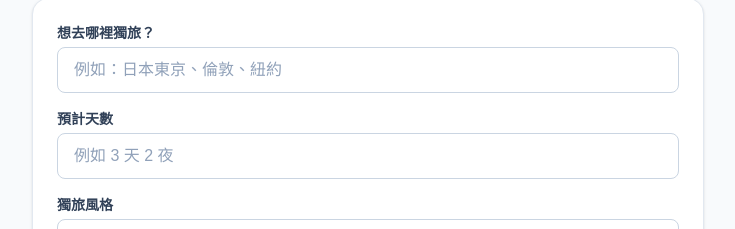
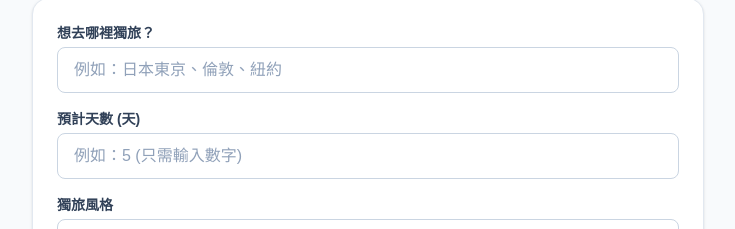
Before and after one commit to PerryChen-creator/allonetrip-ai, a Next.js app: page / in a window 1280 px wide. Shown: the part 150-379 px from the top of the page, without its empty margins (272-1007 px from the left). Built offline with nearby package versions, Linux system fonts and the light colour scheme.

Commit message:
restrict days input to numbers only

```diff
--- a/app/page.tsx
+++ b/app/page.tsx
@@ -84,7 +84,12 @@ export default function Home() {
       const res = await fetch('/api/plan', {
         method: 'POST',
         headers: { 'Content-Type': 'application/json' },
-        body: JSON.stringify({ destination, days, style, inspiration }),
+        body: JSON.stringify({
+          destination,
+          days: `${days} 天`,
+          style,
+          inspiration
+        }),
         signal: controller.signal,
       });
 
@@ -135,7 +140,7 @@ export default function Home() {
         headers: { 'Content-Type': 'application/json' },
         body: JSON.stringify({
           destination,
-          days,
+          days: `${days} 天`,
           style,
           inspiration,
           messages: updatedMessages,
@@ -190,7 +195,7 @@ export default function Home() {
         method: 'POST',
         headers: { 'Content-Type': 'application/json' },
         body: JSON.stringify({
-          destination, days, style, inspiration, messages: updatedMessages,
+          destination, days: `${days} 天`, style, inspiration, messages: updatedMessages,
         }),
         signal: controller.signal,
       });
@@ -238,9 +243,19 @@ export default function Home() {
               <input type="text" value={destination} onChange={(e) => setDestination(e.target.value)} className="w-full px-4 py-2.5 bg-white border border-slate-300 rounded-lg text-slate-900 placeholder:text-slate-400 focus:outline-none focus:ring-2 focus:ring-black" placeholder="例如：日本東京、倫敦、紐約" required />
             </div>
 
+            {/* 預計天數（限制純數字輸入） */}
             <div>
-              <label className="block text-sm font-semibold text-slate-700 mb-1">預計天數</label>
-              <input type="text" value={days} onChange={(e) => setDays(e.target.value)} className="w-full px-4 py-2.5 bg-white border border-slate-300 rounded-lg text-slate-900 placeholder:text-slate-400 focus:outline-none focus:ring-2 focus:ring-black" placeholder="例如 3 天 2 夜" required />
+              <label className="block text-sm font-semibold text-slate-700 mb-1">預計天數 (天)</label>
+              <input
+                type="number"
+                min="1"
+                max="99"
+                value={days}
+                onChange={(e) => setDays(e.target.value.replace(/[^0-9]/g, ''))}
+                className="w-full px-4 py-2.5 bg-white border border-slate-300 rounded-lg text-slate-900 placeholder:text-slate-400 focus:outline-none focus:ring-2 focus:ring-black"
+                placeholder="例如：5 (只需輸入數字)"
+                required
+              />
             </div>
 
             <div>
@@ -305,7 +320,6 @@ export default function Home() {
 
                           {/* 用戶訊息 Icon 操作按鈕區 */}
                           <div className="flex items-center gap-1 mr-1 mt-1">
-                            {/* 複製問題 */}
                             <div className="relative group/tooltip">
                               <button
                                 onClick={() => handleCopy(msg.content, `user-${idx}`)}
@@ -327,7 +341,6 @@ export default function Home() {
                               </div>
                             </div>
 
-                            {/* 編輯問題 */}
                             <div className="relative group/tooltip">
                               <button
                                 onClick={() => {
@@ -350,7 +363,6 @@ export default function Home() {
                       )}
                     </div>
                   ) : (
-                    /* AI 回覆區塊與 Icon 按鈕 */
                     <div className="bg-slate-50 text-slate-800 p-5 rounded-2xl rounded-tl-none text-sm border border-slate-100 leading-relaxed shadow-sm space-y-3">
                       <ReactMarkdown
                         components={{
@@ -364,7 +376,6 @@ export default function Home() {
                         {msg.content}
                       </ReactMarkdown>
 
-                      {/* AI 回應 Icon 按鈕 */}
                       <div className="pt-2 border-t border-slate-200/60 flex justify-end">
                         <div className="relative group/tooltip">
                           <button
```
